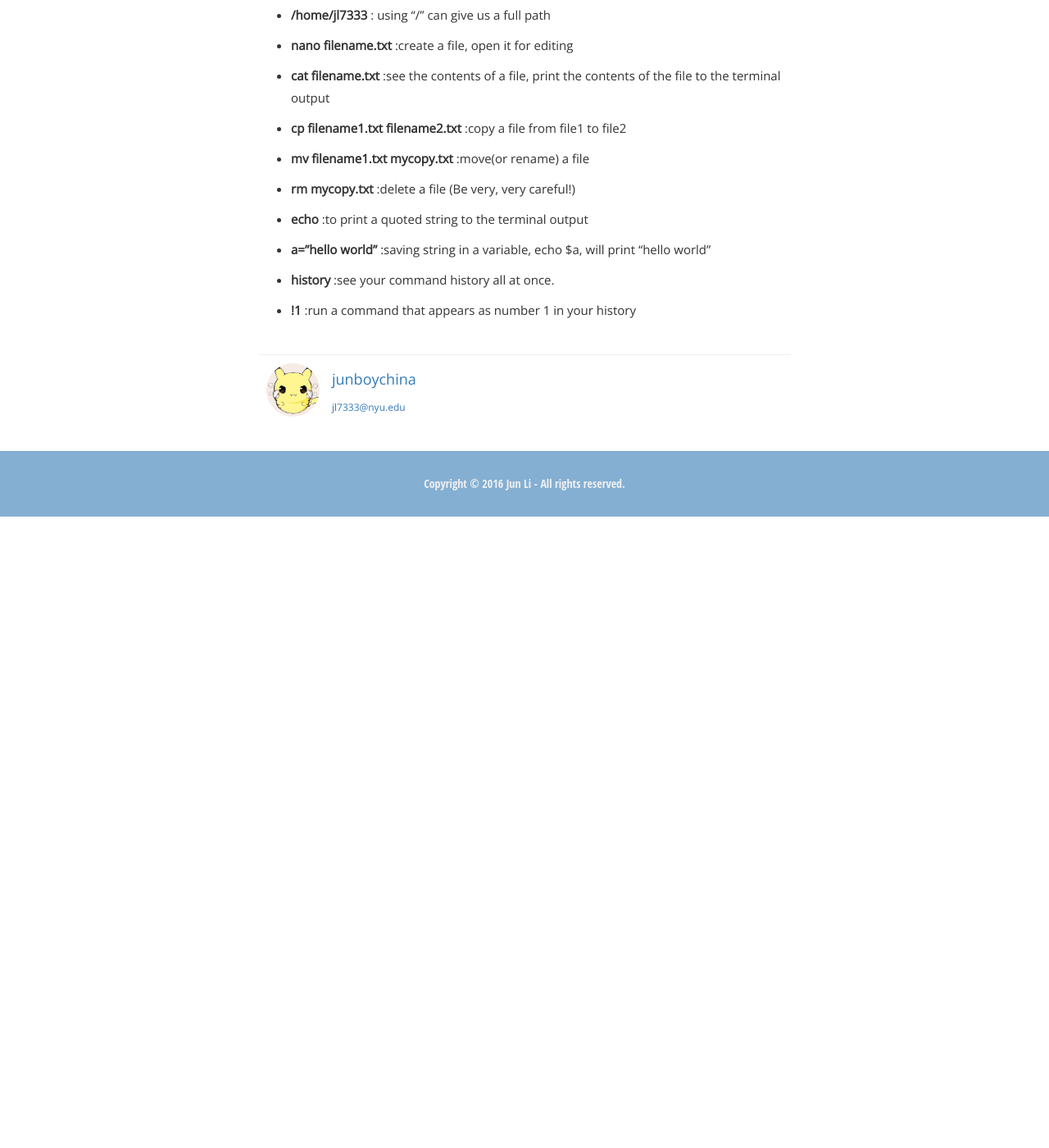
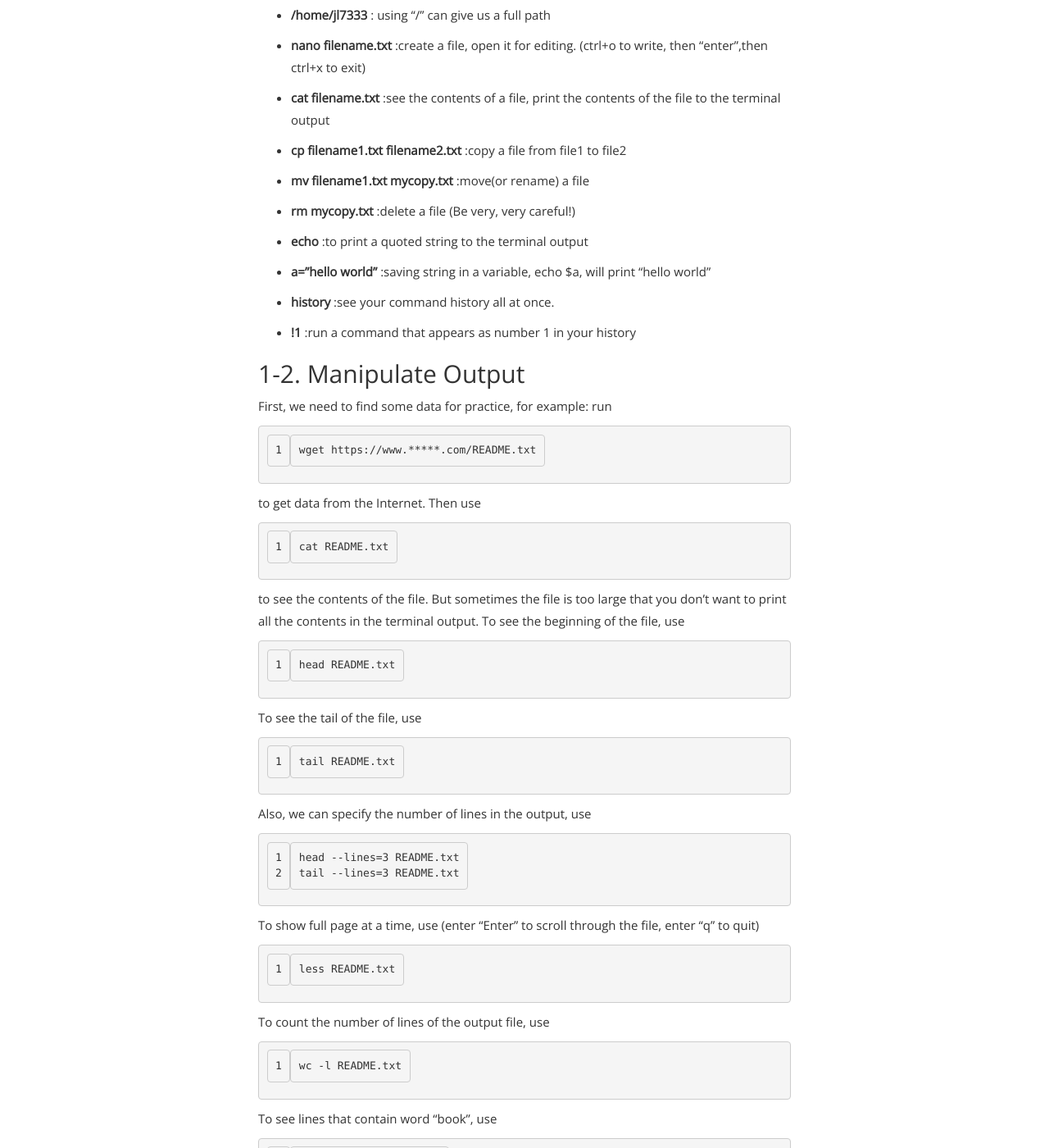
Before and after one commit to junboychina/junboychina.github.io, a Jekyll site: the page built from _posts/2016-11-07-Shell Programming and Git.md, in a window 1280 px wide and 1400 px high, scrolled down 1182 px. Shown: the whole window at 82% size. Built offline with Jekyll 4.4.1, drawn with Linux system fonts in a browser that asks for light colours; comment, search, counter and statistics services are not loaded; before the commit the page ends 1812 px from its top, so only the background shows below that; some of the changed text lies outside the part shown.

Commit message:
manipulate output

````diff
--- a/_posts/2016-11-07-Shell Programming and Git.md
+++ b/_posts/2016-11-07-Shell Programming and Git.md
@@ -42,7 +42,7 @@
 
 - **/home/jl7333** : using "/" can give us a full path
 
-- **nano filename.txt** :create a file, open it for editing
+- **nano filename.txt** :create a file, open it for editing. (ctrl+o to write, then "enter",then ctrl+x to exit)
 
 - **cat filename.txt** :see the contents of a file, print the contents of the file to the terminal output
 
@@ -59,3 +59,70 @@
 - **history** :see your command history all at once.
 
 - **!1** :run a command that appears as number 1 in your history
+
+## 1-2. Manipulate Output
+
+First, we need to find some data for practice, for example: run
+
+```
+wget https://www.*****.com/README.txt
+```
+
+to get data from the Internet. Then use
+
+```
+cat README.txt
+```
+
+to see the contents of the file. But sometimes the file is too large that you don't want to print all the contents in the terminal output. To see the beginning of the file, use
+
+```
+head README.txt
+```
+
+To see the tail of the file, use
+
+```
+tail README.txt
+```
+
+Also, we can specify the number of lines in the output, use
+
+```
+head --lines=3 README.txt
+tail --lines=3 README.txt
+```
+
+To show full page at a time, use (enter "Enter" to scroll through the file, enter "q" to quit)
+
+```
+less README.txt
+```
+
+To count the number of lines of the output file, use
+
+```
+wc -l README.txt
+```
+
+To see lines that contain word "book", use
+
+```
+grep "book" README.txt
+```
+
+To see lines that contain word "book", the save them to a .txt file ( ">" means to redirect the output)
+
+```
+grep "book" README.txt > book.txt
+```
+
+To find the number of lines that contain word "book", use ("|" means send output of "grep" to "wc" )
+
+```
+grep "book" README.txt | wc -l
+```
+
+Note: ">" means cover the original content in the file. ">>" means not cover, new data will append to the file instead.
+
+## 1-3. Loops and Conditionals
````
